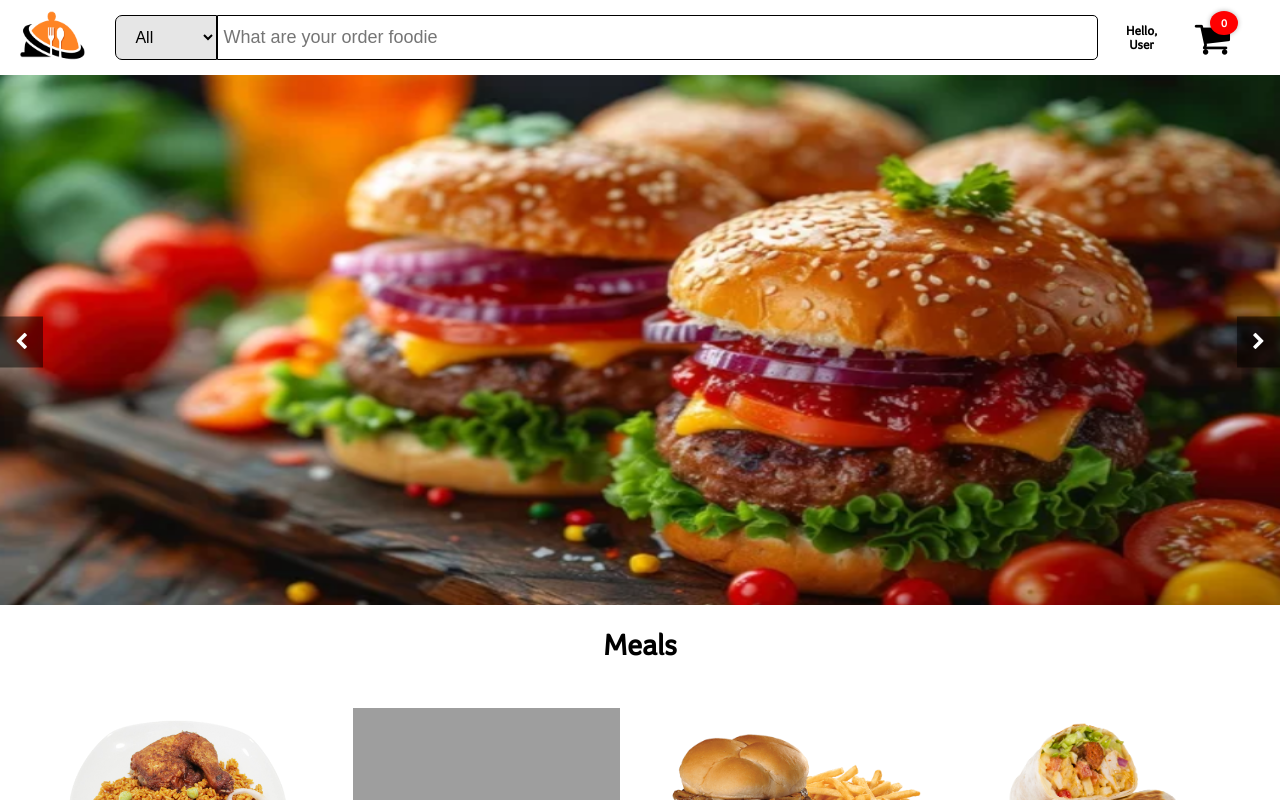
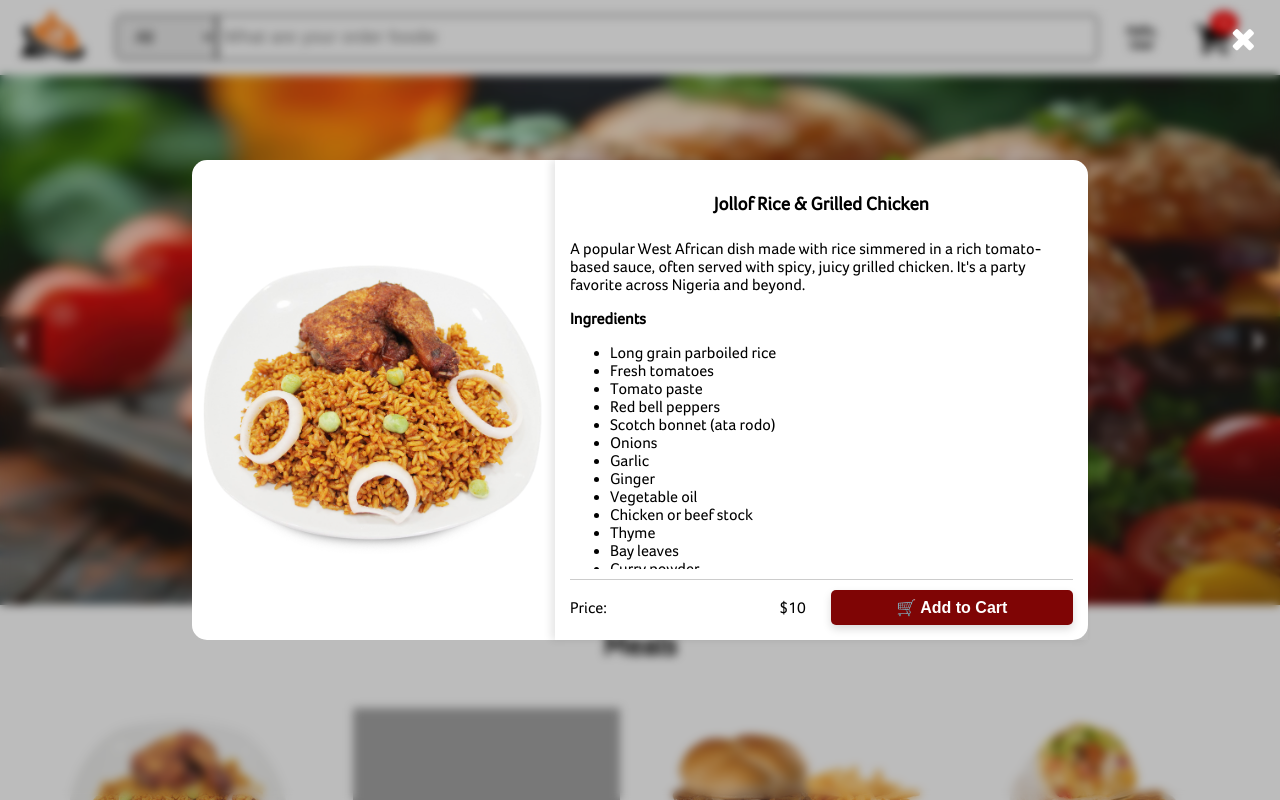
Before and after one commit to Chinonso-Iwu/Lagos-kitchen, a plain HTML site: page index.html in a window 1280 px wide. Shown: the top 800 px of the page. Drawn offline with Linux system fonts and the light colour scheme; grey boxes are pictures that could not be loaded.

Commit message:
Updated something

```diff
--- a/Lagos-Kitchen.css
+++ b/Lagos-Kitchen.css
@@ -34,20 +34,6 @@ body.noscroll {
     height: 100vh;
     overflow: hidden;
 }
-
-/*.food-displayer{
-    position: fixed;
-    top: 0;
-    left: 0;
-    z-index: 100;
-    width: 100%;
-    height: 100vh;
-    background-color: rgba(0, 0, 0, 0.8);
-    box-sizing: border-box;
-    display: flex;
-    justify-content: center;
-    align-items: center;
-}*/
 
 .request-name {
     display: none !important;
@@ -124,6 +110,107 @@ body.noscroll {
     border-radius: 5px;
     border: 0.5px solid gray;
     transition: background-color 0.3s ease, box-shadow 0.3s ease;
+}
+
+.food-displayer {
+    position: fixed;
+    top: 0;
+    left: 0;
+    z-index: 100;
+    width: 100%;
+    height: 100vh;
+    background-color: rgba(33, 33, 33, 0.3);
+    backdrop-filter: blur(5px);
+    -webkit-backdrop-filter: blur(5px);
+    display: flex;
+    justify-content: center;
+    align-items: center;
+    box-sizing: border-box;
+    overflow-y: auto;
+}
+
+.food-displayer>.fa-times {
+    position: fixed;
+    top: 0;
+    right: 0;
+    margin: 30px 30px 0 0;
+    scale: 2;
+    color: white;
+    box-sizing: border-box;
+}
+
+.food-container {
+    background-color: white;
+    border-radius: 15px;
+    box-sizing: border-box;
+    display: flex;
+    flex-direction: row;
+    width: 70%;
+    height: 480px;
+}
+
+.food-image {
+    width: 40.5%;
+    height: 100%;
+    object-fit:contain;
+    box-sizing: border-box;
+    border-radius: 15px 0 0 15px;
+}
+
+.food-details {
+    flex: 1;
+    display: flex;
+    flex-direction: column;
+    padding: 15px;
+    box-sizing: border-box;
+    overflow: hidden;
+    box-shadow: rgba(0, 0, 0, 0.1) -4px 0px 8px;
+}
+
+.food-details h3 {
+    margin: 9px 0 0 0;
+    padding: 10px 0;
+    text-align: center;
+    width: 100%;
+}
+.shadowed {
+    box-shadow: rgba(0, 0, 0, 0.1) 0 12px 15px;
+}
+.scrollable {
+    flex: 1;
+    overflow-y: auto;
+    margin-bottom: 10px; }
+
+.bottom-bar {
+    display: flex;
+    justify-content: space-between;
+    align-items: center;
+    padding-top: 10px;
+    border-top: 1px solid #ccc;
+    gap: 25px;
+}
+
+
+.price-line{
+    margin: 0;
+    width: 100%;
+    display: flex;
+    justify-content: space-between;
+
+}
+
+.btn1{
+    width: 100%;
+    height: 35px;
+    background-color: rgb(127, 5, 5);
+    outline: none;
+    border: none;
+    border-radius: 5px;
+    color: white;
+    font-weight: bold;
+    font-size: medium;
+    box-shadow: 0 4px 8px rgba(0, 0, 0, 0.15);
+    cursor: pointer;
 }
 
 .div0 {
@@ -295,6 +382,10 @@ body.noscroll {
     }
 
     .div7 button:hover {
+        background-color: rgb(200, 25, 25);
+        /* Lighter shade on hover */
+    }
+    .food-displayer>div>div>div:nth-of-type(2) .btn1:hover {
         background-color: rgb(200, 25, 25);
         /* Lighter shade on hover */
     }
--- a/index.html
+++ b/index.html
@@ -18,9 +18,9 @@
     </head>
     <body>
         <!--This is the welcome page that request the user name -->
-        <div class="request-name" translate="yes" id="request-name">
-            <i class="fa fa-times" aria-hidden="true" onclick="closeRequest()"></i>
-            <div class="name-box">
+        <div class="request-name" translate="yes" id="request-name" onclick="closeTab()">
+            <i class="fa fa-times" aria-hidden="true" onclick="document.getElementById('request-name').style.display='none'"></i>
+            <div class="name-box" id="name-box">
                 <img src="./Logo.png" title="logo" alt="logo" class="img1">
                 <h4>Welcome to Lagos Kitchen - Chop Life Full</h4>
                 <form translate="yes">
@@ -34,10 +34,49 @@
         </div>
 
         <!-- This is the div for displaying any food the user click on-->
-         <div class="food-displayer">
-
-
-         </div>
+        <div class="food-displayer" id="food-displayer" onclick="closeTab2(event)">
+            <i class="fa fa-times" aria-hidden="true" onclick="document.getElementById('food-displayer').style.display='none'"></i>
+            <div class="food-container" id="food-container">
+                <img src="./Foods/food 1.png" title="food1" alt="Jollof Rice & Grilled Chicken" class="img3 food-image">
+                <div class="food-details">
+                    <h3 id="food-title">Jollof Rice & Grilled Chicken</h3>
+                    <div class="scrollable" id="scrollable">
+                        <p>A popular West African dish made with rice simmered in a rich tomato-based sauce, often served with spicy, juicy grilled
+                        chicken. It's a party favorite across Nigeria and beyond.</p>
+                        <b>Ingredients</b>
+                        <ul>
+                            <li>Long grain parboiled rice</li>
+                            <li>Fresh tomatoes</li>
+                            <li>Tomato paste</li>
+                            <li>Red bell peppers</li>
+                            <li>Scotch bonnet (ata rodo)</li>
+                            <li>Onions</li>
+                            <li>Garlic</li>
+                            <li>Ginger</li>
+                            <li>Vegetable oil</li>
+                            <li>Chicken or beef stock</li>
+                            <li>Thyme</li>
+                            <li>Bay leaves</li>
+                            <li>Curry powder</li>
+                            <li>Seasoning cubes</li>
+                            <li>Salt</li>
+                            <li>Chicken parts (drumsticks, thighs, etc.)</li>
+                            <li>Onion powder</li>
+                            <li>Thyme</li>
+                            <li>Chili powder or cayenne</li>
+                            <li>Lemon juice or vinegar</li>
+                        </ul>
+                    </div>
+                    <div class="bottom-bar">
+                        <p class="price-line ">
+                            <span>Price:</span>
+                            <span>$10</span>
+                        </p>
+                        <button class="btn1"> 🛒 Add to Cart </button>
+                    </div>
+                </div>
+            </div>
+        </div>
 
         <div class="div0">
             <a href="./index.html" target="_top"> <img src="./Logo.png" title="logo" alt="Logo" class="img1"> </a>
@@ -97,7 +136,7 @@
                 <div>
                     <h3> Jollof Rice & Grilled Chicken </h3>
                     <p> Price: $12.00 </p>
-                    <button class="btn1"> Add to Cart </button>
+                    <button > Add to Cart </button>
                 </div>
             </div>
             <div class="div7">
@@ -105,7 +144,7 @@
                 <div>
                     <h3> Grilled Chicken with Rosemary </h3>
                     <p> Price: $10 </p>
-                    <button class="btn1"> Add to Cart </button>
+                    <button  > Add to Cart </button>
                 </div>
             </div>
             <div class="div7">
@@ -113,7 +152,7 @@
                 <div>
                     <h3> Burger & Fries </h3>
                     <p> Price: $10 </p>
-                    <button class="btn1"> Add to Cart </button>
+                    <button > Add to Cart </button>
                 </div>
             </div>
             <div class="div7">
@@ -123,7 +162,7 @@
                     <input type="radio" name="Shawarma-type" value="Chicken" title="Chicken Shawarma"> Chicken
                     <input type="radio" name="Shawarma-type" value="Beef" title="Beef Shawarma"> Beef
                     <p> Price: $10 </p>
-                    <button class="btn1"> Add to Cart </button>
+                    <button > Add to Cart </button>
                 </div>
             </div>
             <div class="div7">
@@ -131,7 +170,7 @@
                 <div>
                     <h3> Fried Rice & Plantain </h3>
                     <p> Price: $10 </p>
-                    <button class="btn1"> Add to Cart </button>
+                    <button > Add to Cart </button>
                 </div>
             </div>
             <div class="div7">
@@ -139,7 +178,7 @@
                 <div>
                     <h3> Fried Chicken, Crispy Fried Chicken and fried potato with sausc </h3>
                     <p> Price: $10 </p>
-                    <button class="btn1"> Add to Cart </button>
+                    <button > Add to Cart </button>
                 </div>
             </div>
             <div class="div7">
@@ -147,7 +186,7 @@
                 <div>
                     <h3> Bowl of Noodles </h3>
                     <p> Price: $10 </p>
-                    <button class="btn1"> Add to Cart </button>
+                    <button > Add to Cart </button>
                 </div>
             </div>
             <div class="div7">
@@ -155,7 +194,7 @@
                 <div>
                     <h3> Chicken Burritos </h3>
                     <p> Price: $10 </p>
-                    <button class="btn1"> Add to Cart </button>
+                    <button > Add to Cart </button>
                 </div>
             </div>
         </div>
@@ -167,7 +206,7 @@
                 <div>
                     <h3> Grilled Sandwich with Vegetables and Cheese </h3>
                     <p> Price: $10 </p>
-                    <button class="btn1"> Add to Cart </button>
+                    <button > Add to Cart </button>
                 </div>
             </div>
             <div class="div7">
@@ -175,7 +214,7 @@
                 <div>
                     <h3> Puff-Puff (6 pcs)</h3>
                     <p> Price: $12.00 </p>
-                    <button class="btn1"> Add to Cart </button>
+                    <button > Add to Cart </button>
                 </div>
             </div>
             <div class="div7">
@@ -183,7 +222,7 @@
                 <div>
                     <h3> Meat Pie </h3>
                     <p> Price: $10 </p>
-                    <button class="btn1"> Add to Cart </button>
+                    <button > Add to Cart </button>
                 </div>
             </div>
             <div class="div7">
@@ -191,7 +230,7 @@
                 <div>
                     <h3> Small Chops Box</h3>
                     <p> Price: $10 </p>
-                    <button class="btn1"> Add to Cart </button>
+                    <button > Add to Cart </button>
                 </div>
             </div>
             <div class="div7">
@@ -199,7 +238,7 @@
                 <div>
                     <h3> Suya Skewers (2 sticks) </h3>
                     <p> Price: $10 </p>
-                    <button class="btn1"> Add to Cart </button>
+                    <button > Add to Cart </button>
                 </div>
             </div>
             <div class="div7">
@@ -207,7 +246,7 @@
                 <div>
                     <h3> Samosa </h3>
                     <p> Price: $10 </p>
-                    <button class="btn1"> Add to Cart </button>
+                    <button > Add to Cart </button>
                 </div>
             </div>
             <div class="div7">
@@ -215,7 +254,7 @@
                 <div>
                     <h3> Chin Chin (Small pack) </h3>
                     <p> Price: $10 </p>
-                    <button class="btn1"> Add to Cart </button>
+                    <button > Add to Cart </button>
                 </div>
             </div>
             <div class="div7">
@@ -223,7 +262,7 @@
                 <div>
                     <h3> Moi Moi </h3>
                     <p> Price: $10 </p>
-                    <button class="btn1"> Add to Cart </button>
+                    <button > Add to Cart </button>
                 </div>
             </div>
             <div class="div7">
@@ -231,7 +270,7 @@
                 <div>
                     <h3> Moi Moi </h3>
                     <p> Price: $10 </p>
-                    <button class="btn1"> Add to Cart </button>
+                    <button > Add to Cart </button>
                 </div>
             </div>
         </div>
@@ -243,7 +282,7 @@
                 <div>
                     <h3> Zobo </h3>
                     <p> Price: $10 </p>
-                    <button class="btn1"> Add to Cart </button>
+                    <button > Add to Cart </button>
                 </div>
             </div>
             <div class="div7">
@@ -251,7 +290,7 @@
                 <div>
                     <h3> Strawberry Juice </h3>
                     <p> Price: $10 </p>
-                    <button class="btn1"> Add to Cart </button>
+                    <button > Add to Cart </button>
                 </div>
             </div>
             <div class="div7">
@@ -259,7 +298,7 @@
                 <div>
                     <h3> Coca-Cola soda </h3>
                     <p> Price: $10 </p>
-                    <button class="btn1"> Add to Cart </button>
+                    <button > Add to Cart </button>
                 </div>
             </div>
             <div class="div7">
@@ -267,7 +306,7 @@
                 <div>
                     <h3> Sprite soda </h3>
                     <p> Price: $10 </p>
-                    <button class="btn1"> Add to Cart </button>
+                    <button > Add to Cart </button>
                 </div>
             </div>
             <div class="div7">
@@ -275,7 +314,7 @@
                 <div>
                     <h3> Fanta soda </h3>
                     <p> Price: $10 </p>
-                    <button class="btn1"> Add to Cart </button>
+                    <button > Add to Cart </button>
                 </div>
             </div>
             <div class="div7">
@@ -283,7 +322,7 @@
                 <div>
                     <h3> Chapman </h3>
                     <p> Price: $10 </p>
-                    <button class="btn1"> Add to Cart </button>
+                    <button > Add to Cart </button>
                 </div>
             </div>
             <div class="div7">
@@ -291,7 +330,7 @@
                 <div>
                     <h3> Apple Juice </h3>
                     <p> Price: $10 </p>
-                    <button class="btn1"> Add to Cart </button>
+                    <button > Add to Cart </button>
                 </div>
             </div>
 
```
Also changed, not shown: Lagos-Kitchen-mobile.css (+35 -0 lines), Lagos-Kitchen.js (+28 -2 lines).
